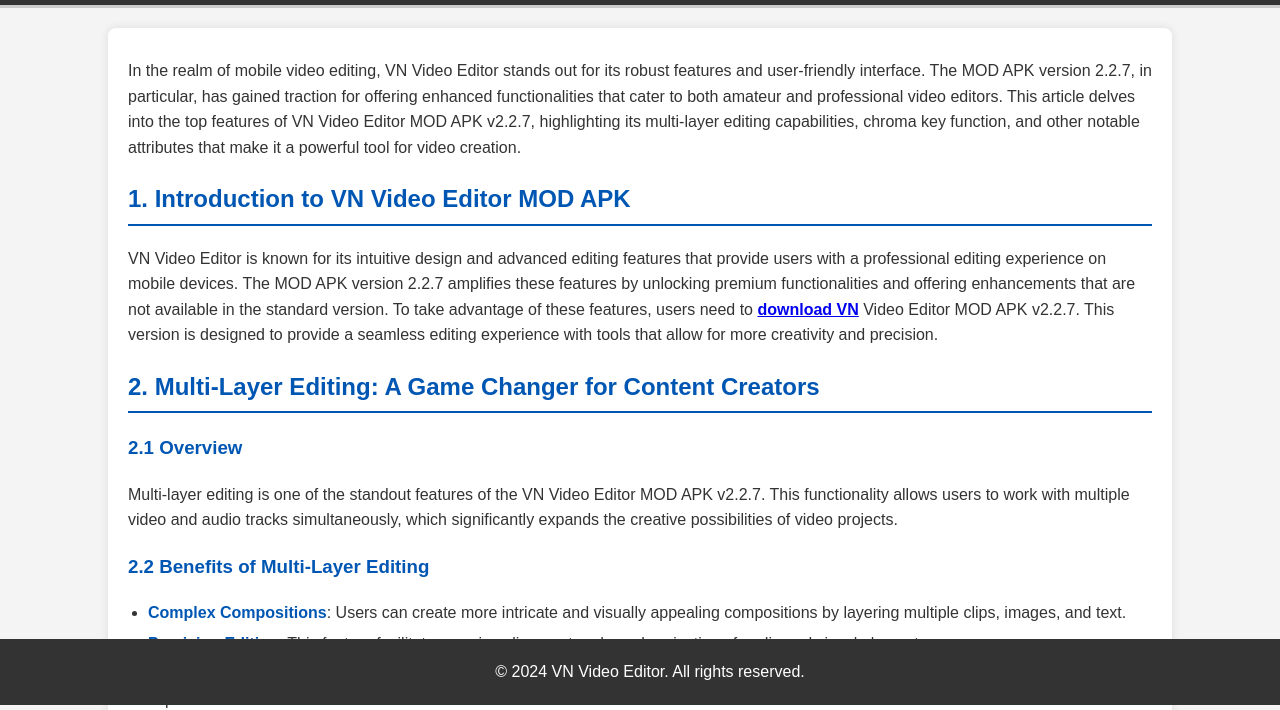
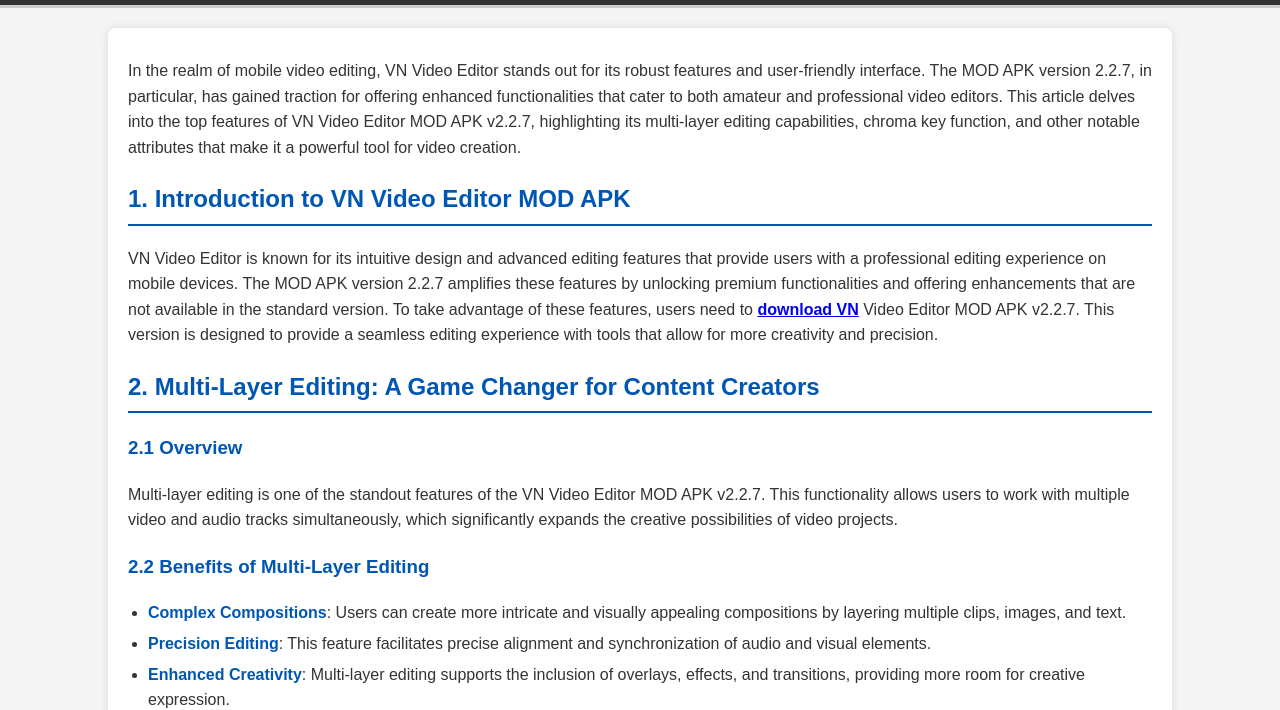
Before and after one commit to roberthinsom/thevneditor-vercel, a plain HTML site: page index.html in a window 1280 px wide. Shown: the part 95-805 px from the top of the page. Drawn offline with Linux system fonts and the light colour scheme.

Commit message:
Update index.html

```diff
--- a/index.html
+++ b/index.html
@@ -169,9 +169,5 @@
         <h2>8. Conclusion</h2>
         <p>VN Video Editor MOD APK v2.2.7 is a powerful tool that brings advanced editing features to mobile devices, making it a top choice for video enthusiasts and professionals alike. With its multi-layer editing, chroma key functionality, and a range of other features, this version of the app provides a <a href="https://thevneditor-cloudflare.pages.dev/">comprehensive suite of tools</a> that cater to various video editing needs. To experience these features and elevate your video editing projects, make sure to <strong>download VN</strong> Video Editor MOD APK v2.2.7. Whether you’re looking to create intricate video projects or simply enhance your video content, VN Video Editor MOD APK v2.2.7 offers the capabilities to achieve high-quality results with ease.</p>
     </div>
-
-    <footer>
-        <p>&copy; 2024 VN Video Editor. All rights reserved.</p>
-    </footer>
 </body>
 </html>
```
